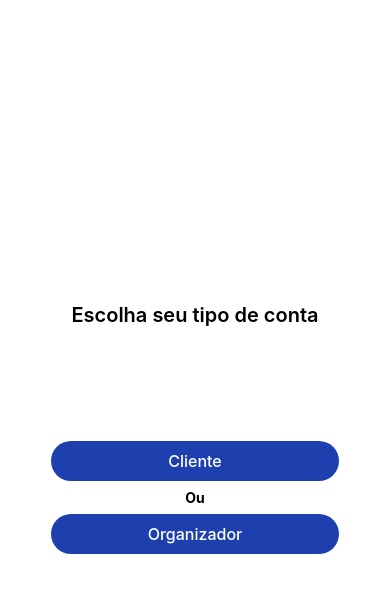
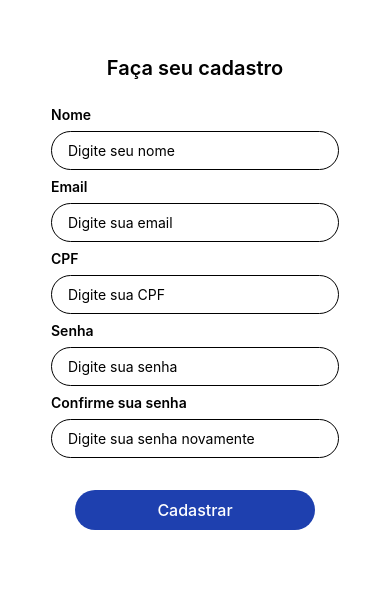
Before and after one commit to Cabreira97/Connect-Tech, a React Native app in the folder app/: screen / in a window 390 px wide. Shown: the part 130-722 px from the top of the page. Built offline with nearby package versions, Linux system fonts and the light colour scheme.

Commit message:
feat: Register client page

```diff
--- a/app/App.tsx
+++ b/app/App.tsx
@@ -2,11 +2,12 @@ import { Text, View } from "react-native";
 import InitialPage from "./src/screens/Initial";
 import LoginPage from "./src/screens/Login";
 import CreateTypeSelector from "./src/screens/CreateTypeSelector";
+import RegisterClient from "./src/screens/RegisterClient";
 
 export default function App() {
   return (
     <View className="flex-1 items-center justify-center bg-slate-200">
-      <CreateTypeSelector />
+      <RegisterClient />
     </View>
   );
 }
--- /dev/null
+++ b/app/src/screens/RegisterClient.tsx
@@ -0,0 +1,34 @@
+import { Text, View } from "react-native";
+import { Input } from "../components/Input";
+import { Button } from "../components/Button";
+
+const RegisterClient = () => {
+    return ( <View className="items-center">
+        <Text className="text-xl font-semibold pb-6">Faça seu cadastro</Text>
+        <View className="w-72 pb-8 gap-2">
+            <View>
+            <Text className="pb-2 font-semibold">Nome</Text>
+            <Input placeholder="Digite seu nome"/>
+            </View>
+            <View>
+            <Text className="pb-2 font-semibold">Email</Text>
+            <Input placeholder="Digite sua email" />
+            </View>
+            <View>
+            <Text className="pb-2 font-semibold">CPF</Text>
+            <Input placeholder="Digite sua CPF" />
+            </View>
+            <View>
+            <Text className="pb-2 font-semibold">Senha</Text>
+            <Input placeholder="Digite sua senha" />
+            </View>
+            <View>
+            <Text className="pb-2 font-semibold">Confirme sua senha</Text>
+            <Input placeholder="Digite sua senha novamente" />
+            </View>
+        </View>
+        <Button label="Cadastrar" className="w-60 rounded-full" />
+    </View> );
+}
+
+export default RegisterClient;
```
